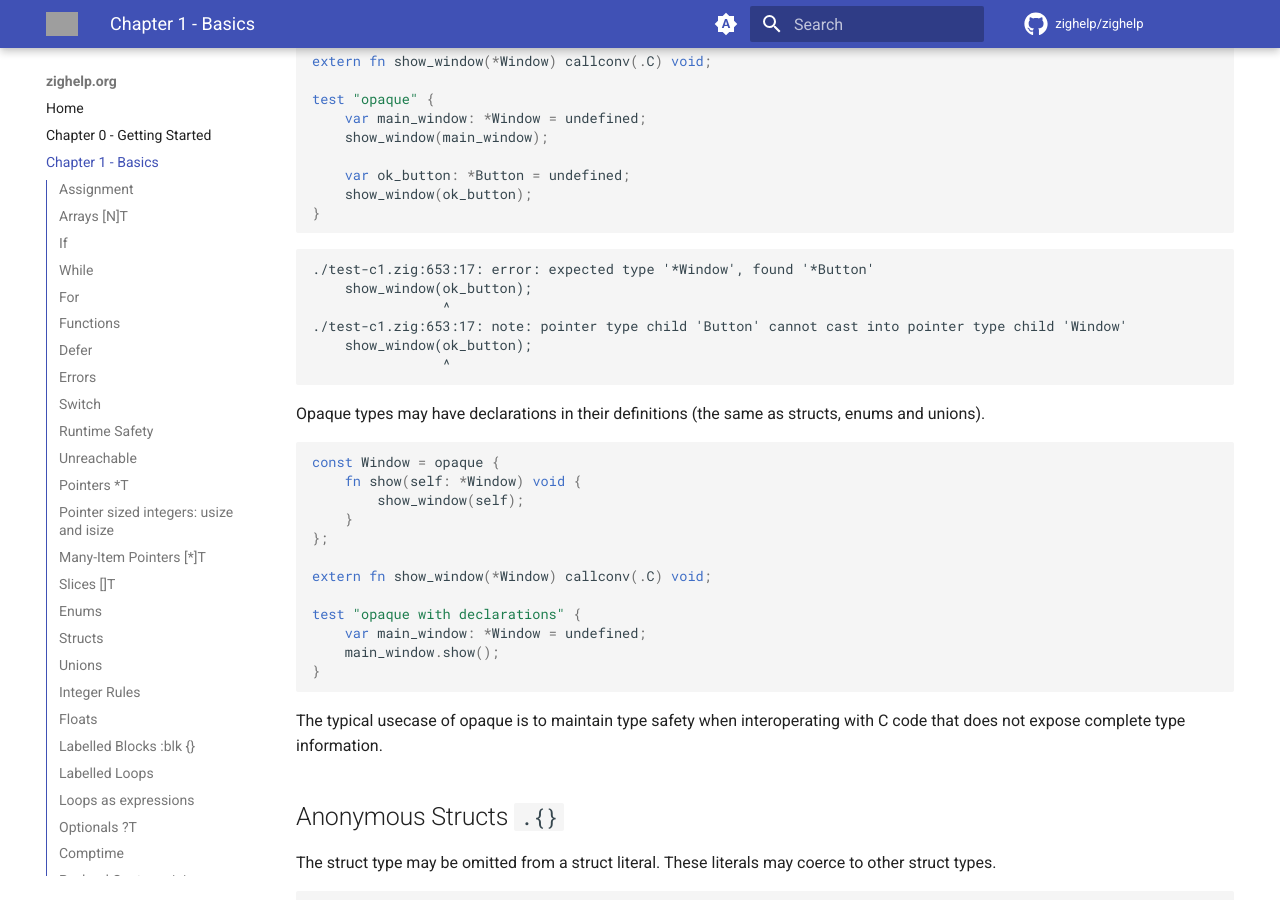
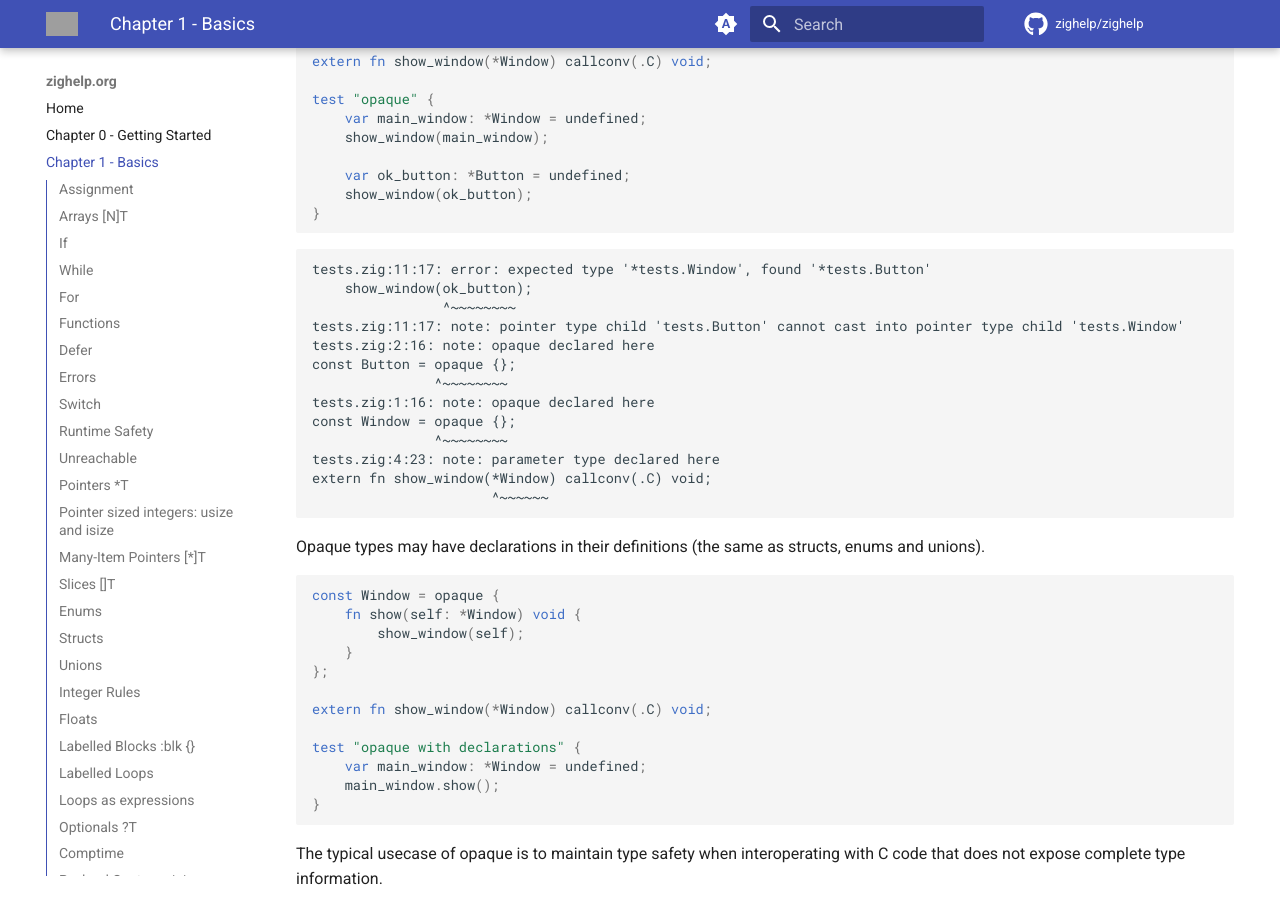
Before and after one commit to Sobeston/zig.guide, an MkDocs documentation site: the page built from docs/chapter-1.md, in a window 1280 px wide and 900 px high, scrolled down 26961 px. Built offline with MkDocs 1.6.1 and Material for MkDocs 9.7.7, drawn with Linux system fonts in a browser that asks for light colours; comment, search, counter and statistics services are not loaded; grey boxes are pictures that could not be loaded.

Commit message:
Update error out for Opaque

````diff
--- a/docs/chapter-1.md
+++ b/docs/chapter-1.md
@@ -1326,12 +1326,19 @@ test "opaque" {
 }
 ```
 ```
-./test-c1.zig:653:17: error: expected type '*Window', found '*Button'
+tests.zig:11:17: error: expected type '*tests.Window', found '*tests.Button'
     show_window(ok_button);
-                ^
-./test-c1.zig:653:17: note: pointer type child 'Button' cannot cast into pointer type child 'Window'
-    show_window(ok_button);
-                ^
+                ^~~~~~~~~
+tests.zig:11:17: note: pointer type child 'tests.Button' cannot cast into pointer type child 'tests.Window'
+tests.zig:2:16: note: opaque declared here
+const Button = opaque {};
+               ^~~~~~~~~
+tests.zig:1:16: note: opaque declared here
+const Window = opaque {};
+               ^~~~~~~~~
+tests.zig:4:23: note: parameter type declared here
+extern fn show_window(*Window) callconv(.C) void;
+                      ^~~~~~~
 ```
 
 Opaque types may have declarations in their definitions (the same as structs, enums and unions).
````
